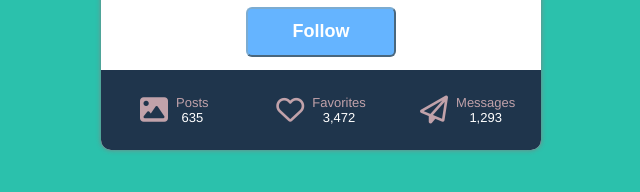
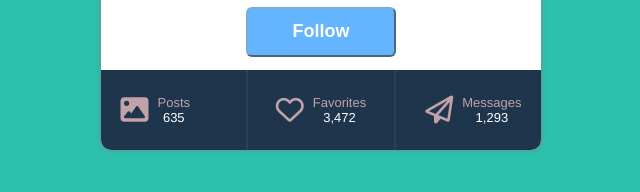
Before and after one commit to Veniklive/06-User-Card, a plain HTML site: page index.html in a window 1280 px wide. Shown: the part 516-708 px from the top of the page, without its empty margins (319-959 px from the left). Drawn offline with Linux system fonts and the light colour scheme.

Commit message:
Add CSS to statistics

```diff
--- a/assets/css/style.css
+++ b/assets/css/style.css
@@ -86,7 +86,8 @@ button {
   justify-content: center;
   align-items: center;
   flex: 1;
-  margin: 2em 1.5em 2em;
+  gap: 1px;
+  padding: 2em 1.5em 2em;
 }
 
 .statistics > div > div {
@@ -104,6 +105,16 @@ button {
   padding-top: 2px;
 }
 
-.statistics div:nth-of-type(2) {
-  border: 10px red;
+.statistics > div:nth-child(1) {
+  justify-content: flex-start;
 }
+
+.statistics > div:nth-child(2) {
+  border: 2px solid #284157;
+  border-top: none;
+  border-bottom: none;
+}
+
+.statistics > div:nth-child(3) {
+  justify-content: flex-end;
+}
```
